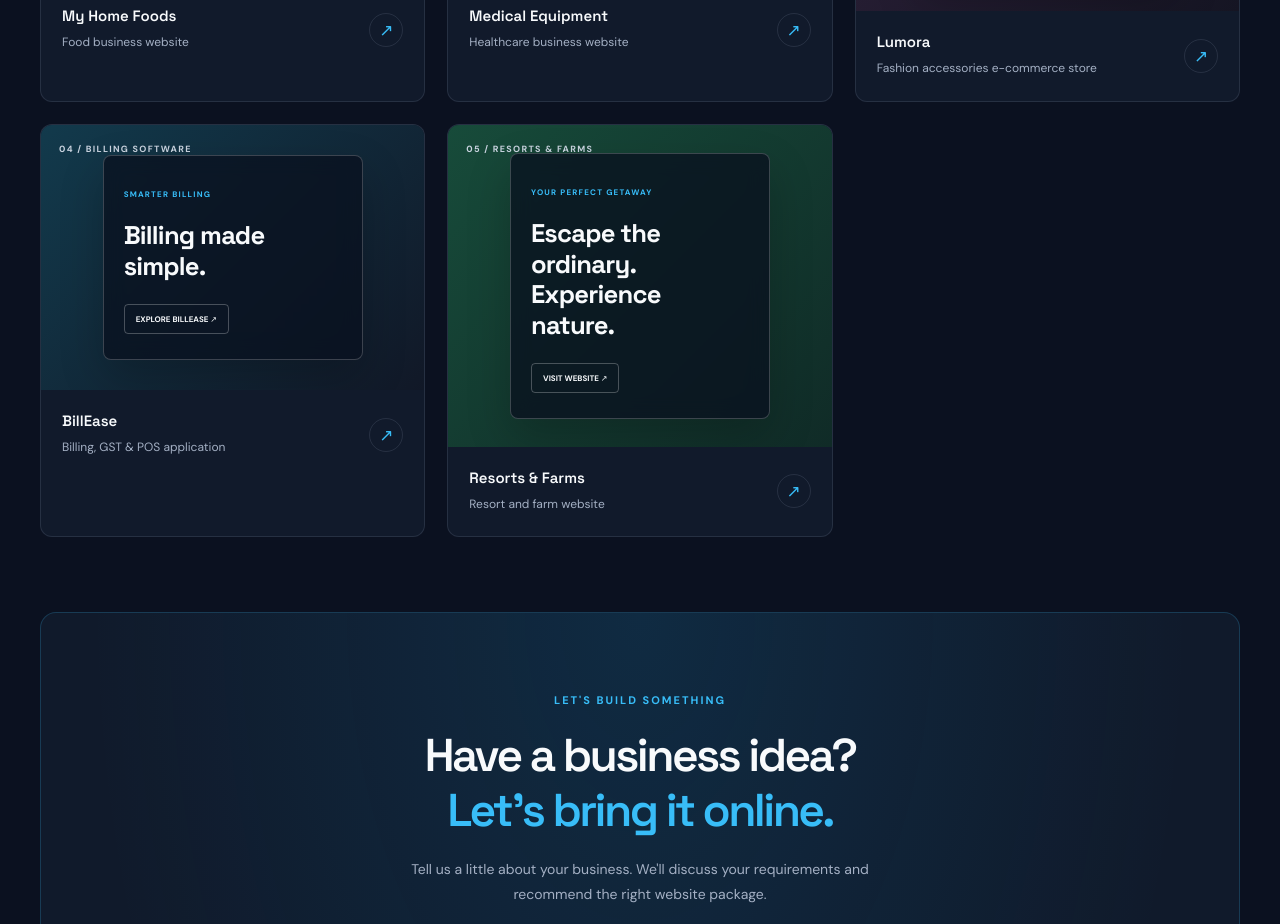
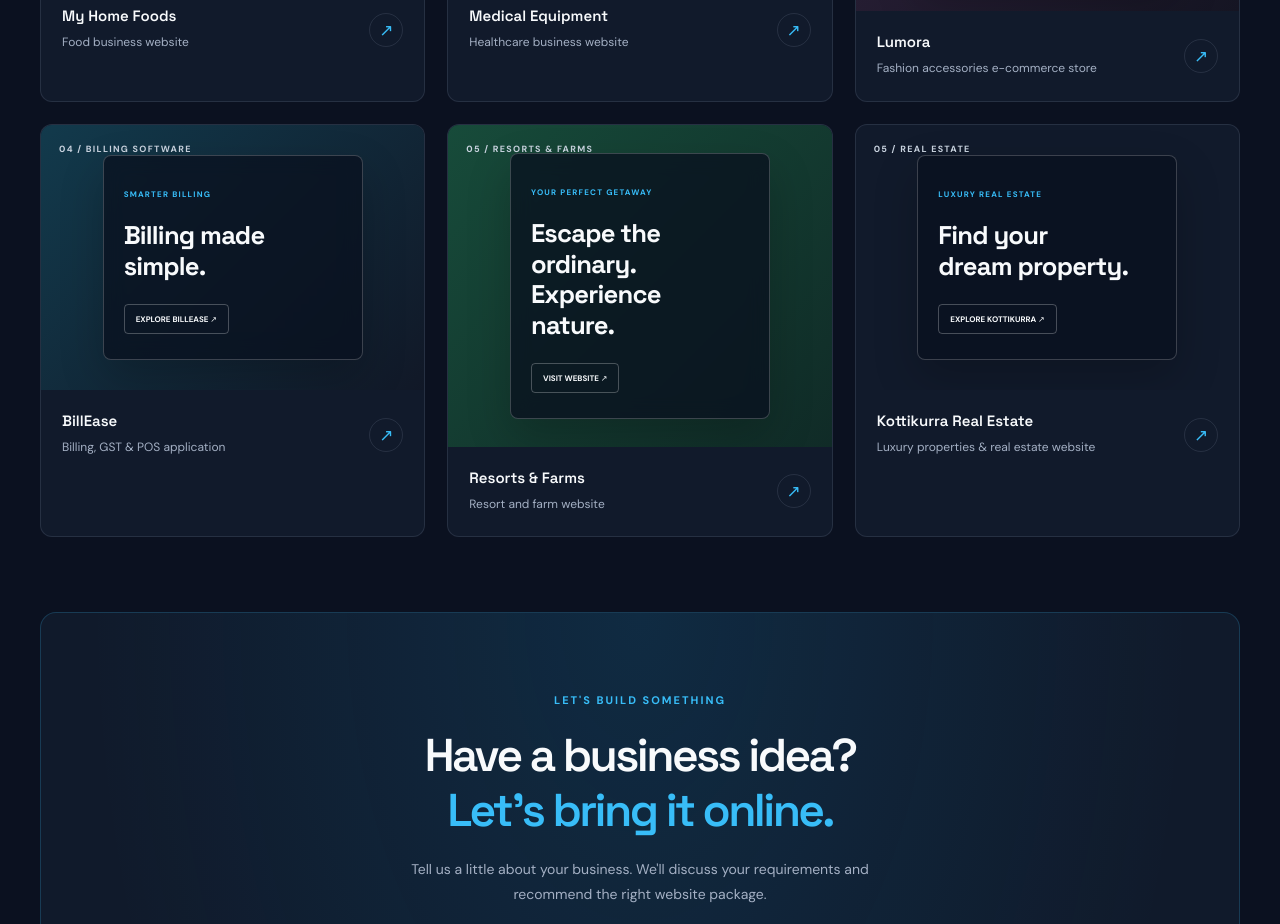
Before and after one commit to sakhavarapucharanteja/Charan-s-Web-Studio, a React (Vite) app: page / in a window 1280 px wide. Shown: the part 4680-5604 px from the top of the page. Built offline with nearby package versions, Linux system fonts and the light colour scheme.

Commit message:
Add Kottikurra Real Estate to portfolio

```diff
--- a/src/App.jsx
+++ b/src/App.jsx
@@ -103,15 +103,24 @@ const faqs = [
               support from start to finish.
             </p>
 
+
             <div className="hero-buttons">
               <a
                 href={WHATSAPP_LINK}
                 className="primary-btn"
                 target="_blank"
                 rel="noreferrer"
+                onClick={() => {
+                  if (typeof window.gtag === "function") {
+                    window.gtag("event", "conversion", {
+                      send_to: "AW-18521872922/jlWTCM6YuKUdEJq09f9E",
+                    });
+                  }
+                }}
               >
                 Contact Us on WhatsApp <span>↗</span>
               </a>
+
 
               <a href="tel:+918497920031" className="call-now-button">
                 <span>📞</span> Call Now
@@ -637,6 +646,39 @@ const faqs = [
         <span className="project-arrow">↗</span>
       </div>
     </a>
+
+    {/* 6. Kottikurra Real Estate Website */}
+      <a
+        href="https://kotikurra.in/"
+        target="_blank"
+        rel="noopener noreferrer"
+        className="project-card"
+        aria-label="Open Kottikurra Real Estate website"
+      >
+        <div className="project-preview project-realestate">
+          <span className="project-number">05 / REAL ESTATE</span>
+
+          <div className="project-mockup">
+            <span className="mockup-label">LUXURY REAL ESTATE</span>
+            <h3>
+              Find your
+              <br />
+              dream property.
+            </h3>
+            <span className="mockup-button">
+              EXPLORE KOTTIKURRA ↗
+            </span>
+          </div>
+        </div>
+
+        <div className="project-info">
+          <div>
+            <h3>Kottikurra Real Estate</h3>
+            <p>Luxury properties &amp; real estate website</p>
+          </div>
+          <span className="project-arrow">↗</span>
+        </div>
+      </a>
   </div>
 </section>
 
```
